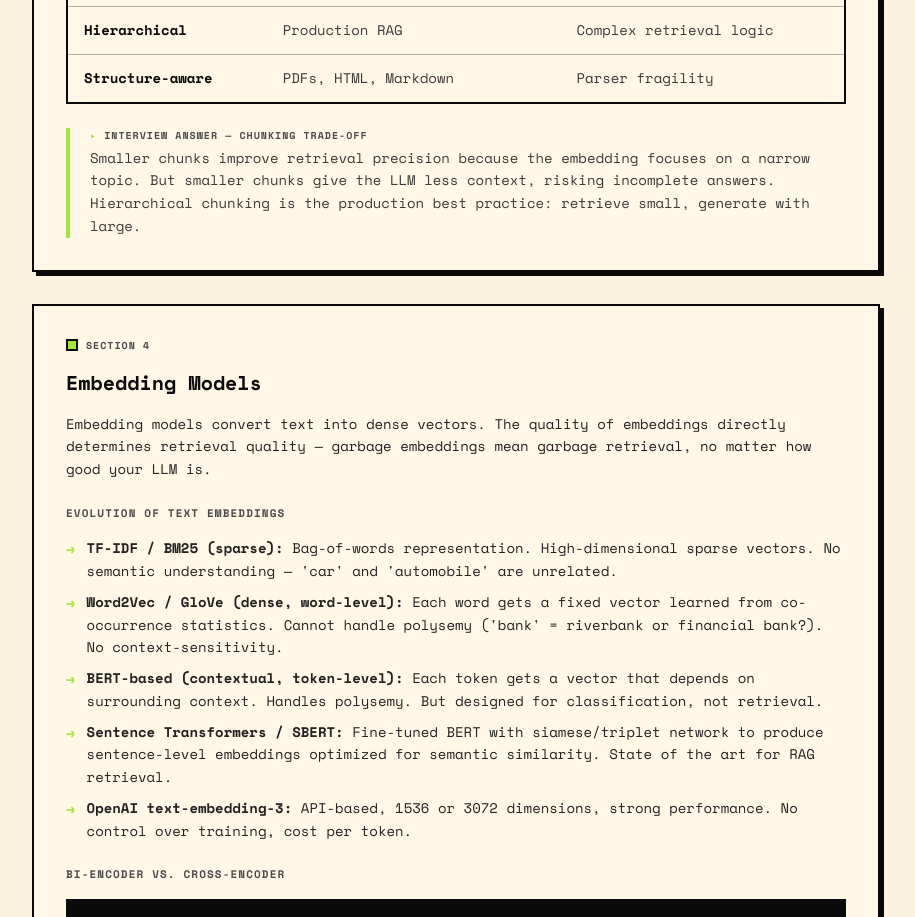
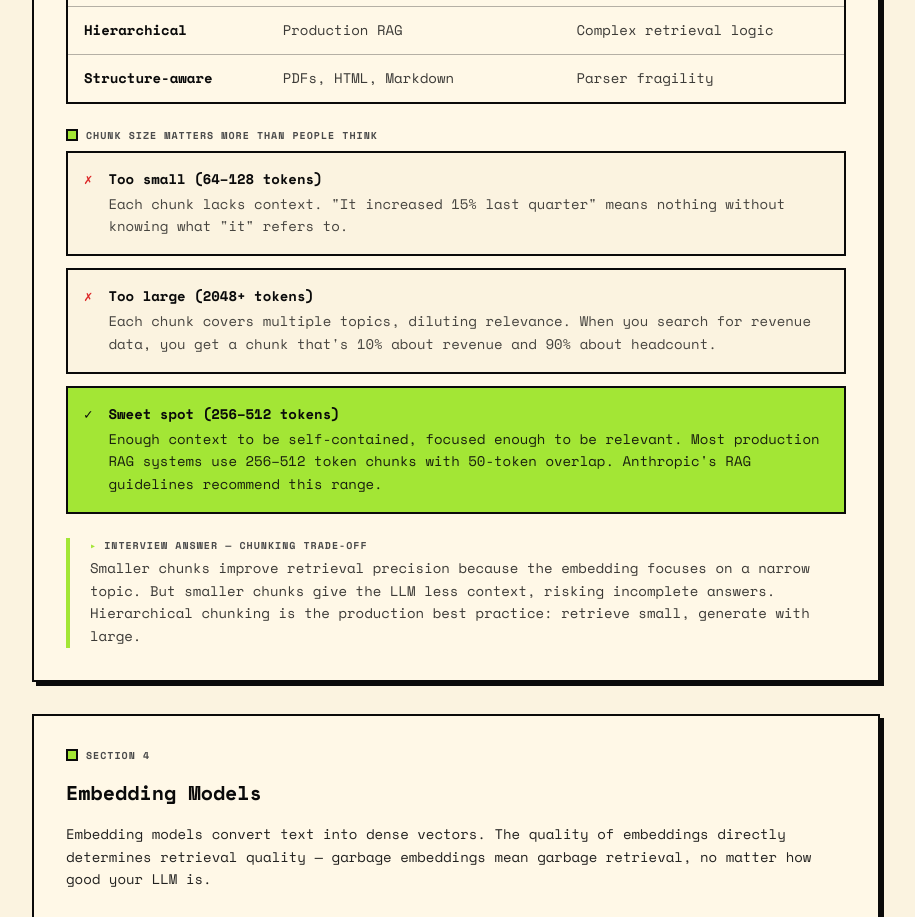
Before and after one commit to kpal002/portfolio, a Next.js app: page /interview/rag-retrieval in a window 1280 px wide. Shown: the part 4160-5077 px from the top of the page, without its empty margins (184-1099 px from the left). Built offline with nearby package versions, Linux system fonts and the light colour scheme.

Commit message:
Add chunk size guide under chunking strategies

```diff
--- a/app/interview/rag-retrieval/page.jsx
+++ b/app/interview/rag-retrieval/page.jsx
@@ -333,6 +333,44 @@ export default function RAGStudyNotesPage() {
               ["Structure-aware", "PDFs, HTML, Markdown", "Parser fragility"],
             ]}
           />
+          {/* Chunk size callout */}
+          <div className="mt-6 mb-2 flex items-center gap-2">
+            <div className="h-3 w-3 shrink-0 border-2 border-ink bg-accent" />
+            <p className="text-[10px] font-bold uppercase tracking-widest text-muted">Chunk Size Matters More Than People Think</p>
+          </div>
+          <div className="space-y-3 mb-6">
+            {[
+              {
+                range: "Too small (64–128 tokens)",
+                verdict: "bad",
+                body: `Each chunk lacks context. "It increased 15% last quarter" means nothing without knowing what "it" refers to.`,
+              },
+              {
+                range: "Too large (2048+ tokens)",
+                verdict: "bad",
+                body: "Each chunk covers multiple topics, diluting relevance. When you search for revenue data, you get a chunk that's 10% about revenue and 90% about headcount.",
+              },
+              {
+                range: "Sweet spot (256–512 tokens)",
+                verdict: "good",
+                body: "Enough context to be self-contained, focused enough to be relevant. Most production RAG systems use 256–512 token chunks with 50-token overlap. Anthropic's RAG guidelines recommend this range.",
+              },
+            ].map((item) => (
+              <div
+                key={item.range}
+                className={`border-2 border-ink p-4 flex gap-4 items-start ${item.verdict === "good" ? "bg-accent" : "bg-bg"}`}
+              >
+                <span className={`shrink-0 font-bold text-sm ${item.verdict === "good" ? "text-ink" : "text-red-600"}`}>
+                  {item.verdict === "good" ? "✓" : "✗"}
+                </span>
+                <div>
+                  <p className={`text-sm font-bold mb-1 ${item.verdict === "good" ? "text-ink" : "text-ink"}`}>{item.range}</p>
+                  <p className={`text-sm leading-relaxed ${item.verdict === "good" ? "text-ink/90" : "text-ink/75"}`}>{item.body}</p>
+                </div>
+              </div>
+            ))}
+          </div>
+
           <InterviewCallout label="Interview Answer — Chunking Trade-off">
             Smaller chunks improve retrieval precision because the embedding focuses on a narrow topic.
             But smaller chunks give the LLM less context, risking incomplete answers. Hierarchical
```
